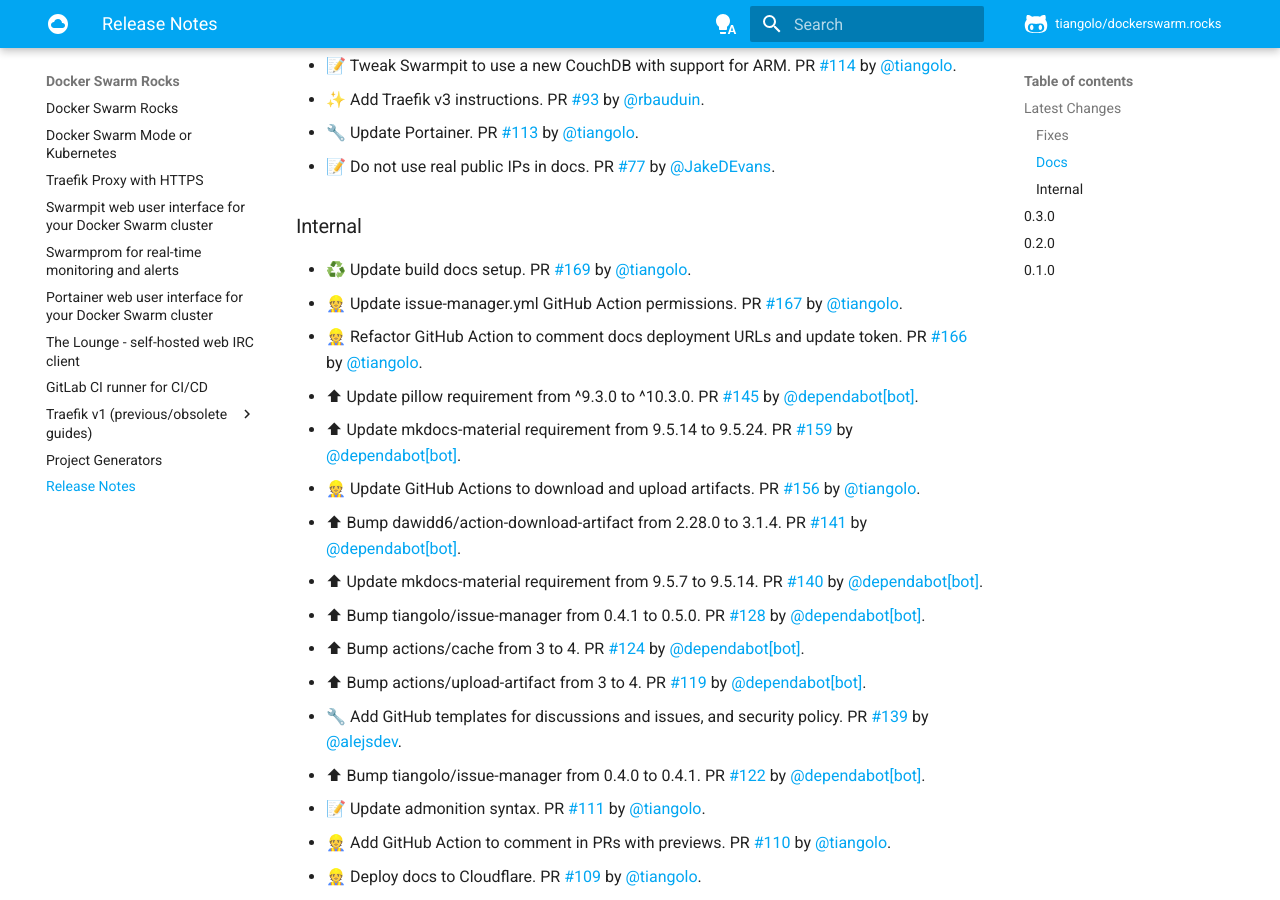
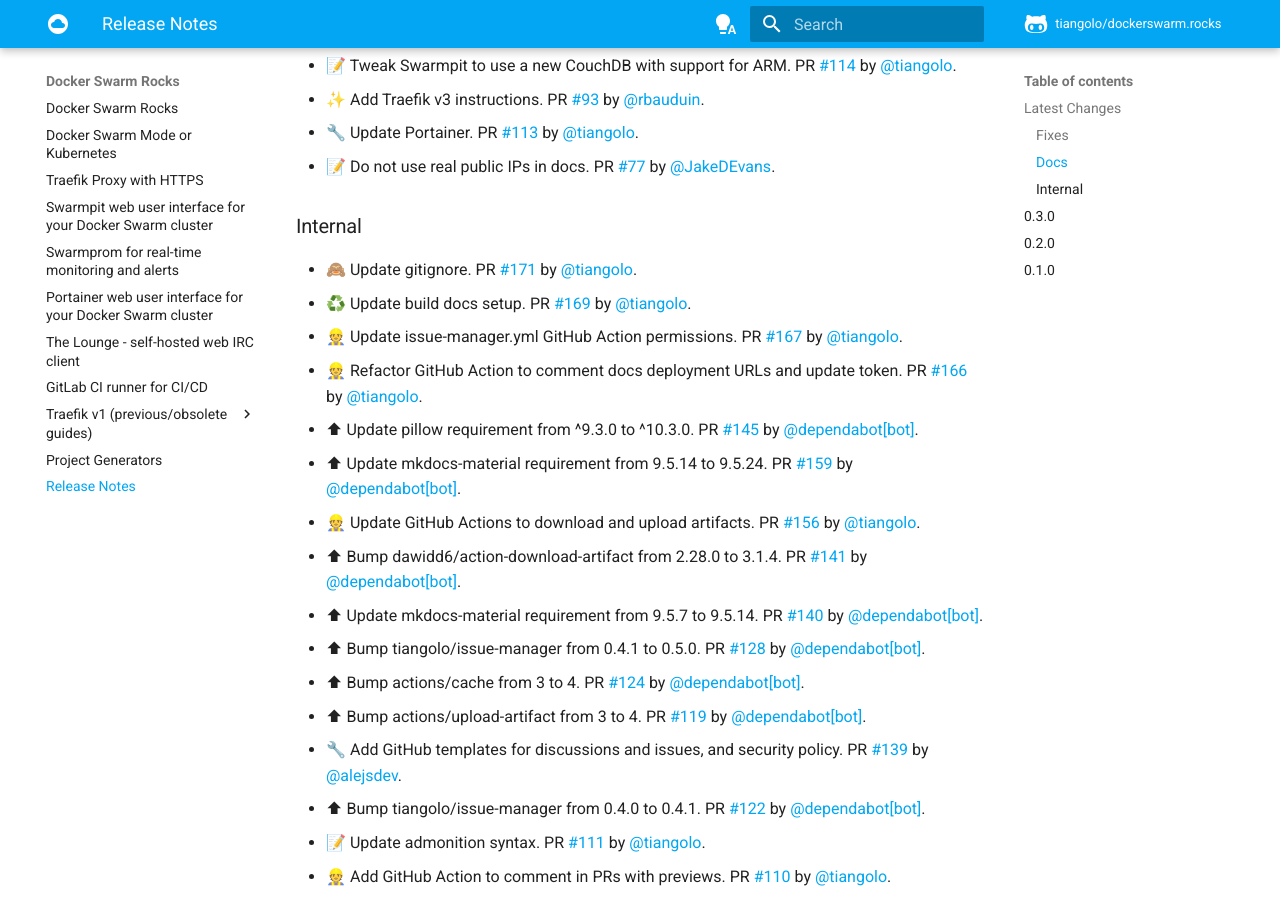
Before and after one commit to tiangolo/dockerswarm.rocks, an MkDocs documentation site: the page built from docs/release-notes.md, in a window 1280 px wide and 900 px high, scrolled down 788 px. Built offline with MkDocs 1.6.1 and Material for MkDocs 9.7.7, drawn with Linux system fonts in a browser that asks for light colours; comment, search, counter and statistics services are not loaded.

Commit message:
📝 Update release notes

```diff
--- a/docs/release-notes.md
+++ b/docs/release-notes.md
@@ -29,6 +29,7 @@
 
 ### Internal
 
+* 🙈 Update gitignore. PR [#171](https://github.com/tiangolo/dockerswarm.rocks/pull/171) by [@tiangolo](https://github.com/tiangolo).
 * ♻️ Update build docs setup. PR [#169](https://github.com/tiangolo/dockerswarm.rocks/pull/169) by [@tiangolo](https://github.com/tiangolo).
 * 👷 Update issue-manager.yml GitHub Action permissions. PR [#167](https://github.com/tiangolo/dockerswarm.rocks/pull/167) by [@tiangolo](https://github.com/tiangolo).
 * 👷 Refactor GitHub Action to comment docs deployment URLs and update token. PR [#166](https://github.com/tiangolo/dockerswarm.rocks/pull/166) by [@tiangolo](https://github.com/tiangolo).
```
